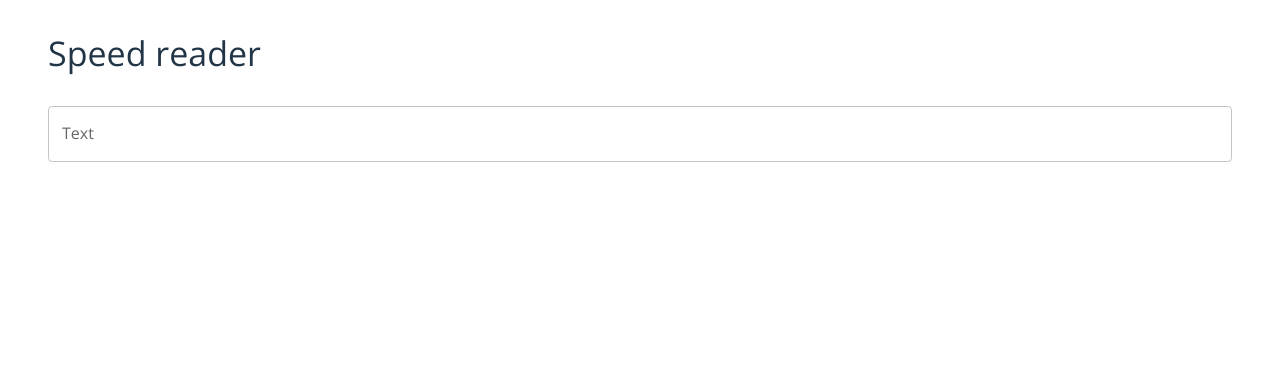
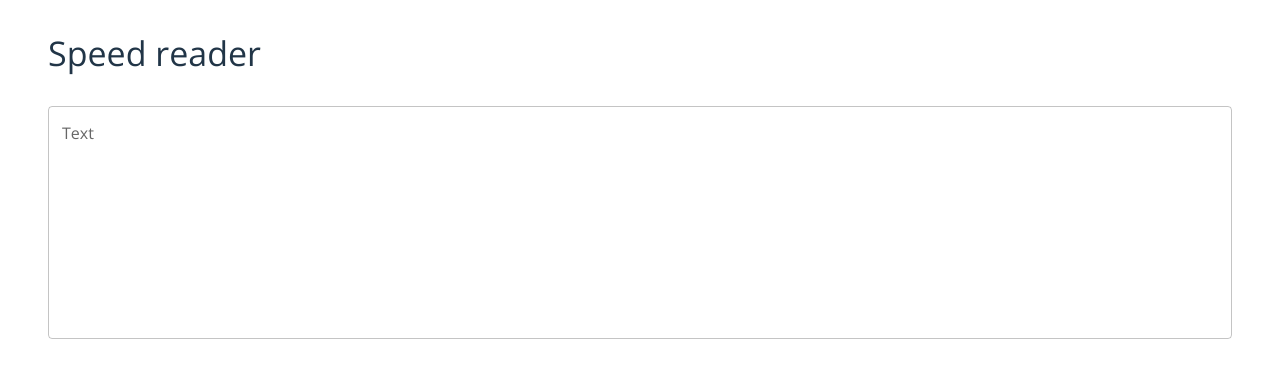
Before and after one commit to BernardMoy/reader, a React (Vite) app: page / in a window 1280 px wide. Shown: the top 378 px of the page. Built offline with nearby package versions, Linux system fonts and the light colour scheme.

Commit message:
Added min height to textfield

```diff
--- a/src/Content.tsx
+++ b/src/Content.tsx
@@ -1,10 +1,14 @@
 import { TextField } from "@mui/material";
+import { MIN_TEXTFIELD_HEIGHT } from "./Values";
+import type React from "react";
+import type { SetStateAction } from "react";
 
 export interface Props {
   text: String;
+  setText: React.Dispatch<SetStateAction<String>>;
 }
 
-export default function Content({ text }: Props) {
+export default function Content({ text, setText }: Props) {
   return (
     // The main text field for copy pasting the paragraph
     <TextField
@@ -13,7 +17,17 @@ export default function Content({ text }: Props) {
       variant="outlined"
       multiline={true}
       value={text}
+      onChange={(text) => setText(text.target.value)}
       sx={{ width: "100%" }}
+      slotProps={{
+        input: {
+          sx: {
+            "& textarea": {
+              minHeight: MIN_TEXTFIELD_HEIGHT, // set the min height for the textfield by changing the textarea
+            },
+          },
+        },
+      }}
     />
   );
 }
--- a/src/Home.tsx
+++ b/src/Home.tsx
@@ -32,7 +32,7 @@ export default function Home() {
           flexGrow: 1,
         }}
       >
-        {Content({ text: mainText })}
+        {Content({ text: mainText, setText: setMainText })}
       </Box>
     </Box>
   );
--- a/src/Values.tsx
+++ b/src/Values.tsx
@@ -2,3 +2,4 @@ export const CONTENT_MARGIN = 2;
 export const TITLE_MARGIN = 4;
 export const PAGE_MARGIN = 6;
 export const DRAWER_WIDTH = 240;
+export const MIN_TEXTFIELD_HEIGHT = 200;
```
